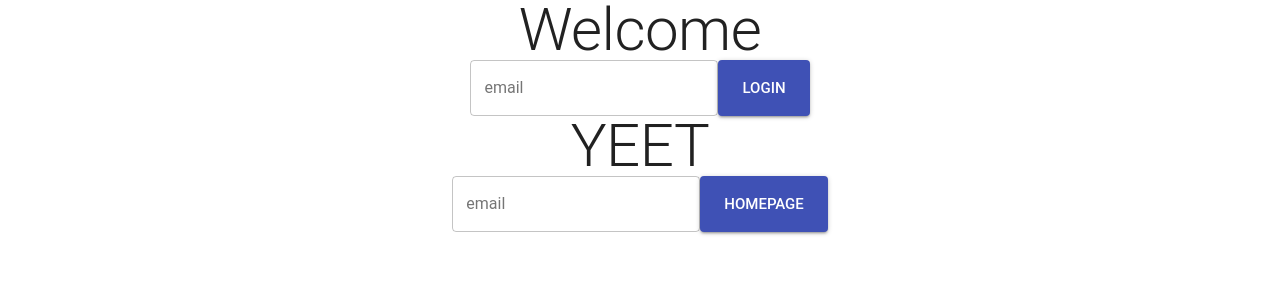
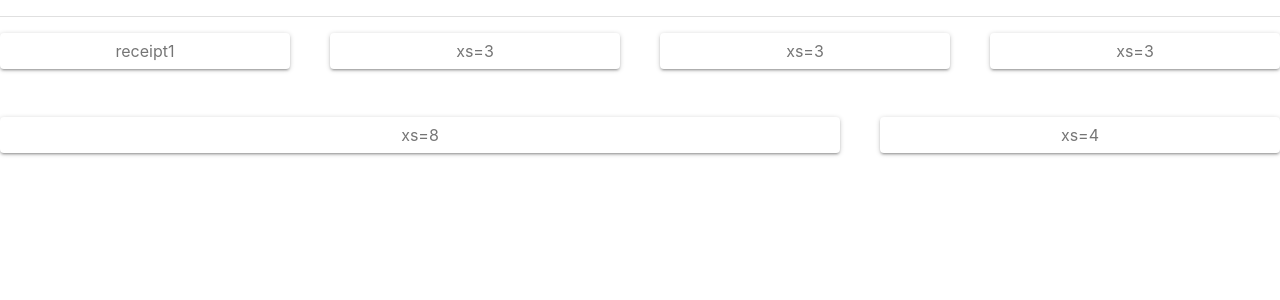
Before and after one commit to MakonnenMak/FooFighters, a React (Create React App) app in the folder frontend/: page / in a window 1280 px wide. Shown: the top 300 px of the page. Built offline with nearby package versions, Linux system fonts and the light colour scheme.

Commit message:
temporarily commented out button, added CSS grid to the homepage to make receipts easier to deal with

```diff
--- a/frontend/src/App.js
+++ b/frontend/src/App.js
@@ -7,7 +7,6 @@
   render() {
     return (
       <div className="App">
-        <Login />
         <Homepage />
       </div>
     );
--- a/frontend/src/homepage.js
+++ b/frontend/src/homepage.js
@@ -1,25 +1,87 @@
-import React, { Component } from 'react';
+// import React, { Component } from 'react';
+// import Typography from '@material-ui/core/Typography';
+// import TextField from '@material-ui/core/TextField';
+// import Button from '@material-ui/core/Button';
+
+// class Homepage extends Component {
+//   render() {
+//     return (
+//       <div>
+//         <Button
+//           variant="contained"
+//           color="primary"
+//           size="large"
+//           style={{height: 100}, {fontSize: '40px'}}
+//         >
+//         Create New Receipt
+//         </Button>
+//       </div>
+//     )
+//   }
+// }
+
+// export default Homepage;
+
+import React from 'react';
+import PropTypes from 'prop-types';
+import { withStyles } from '@material-ui/core/styles';
 import Typography from '@material-ui/core/Typography';
-import TextField from '@material-ui/core/TextField';
-import Button from '@material-ui/core/Button';
+import Paper from '@material-ui/core/Paper';
+import Divider from '@material-ui/core/Divider';
+import Grid from '@material-ui/core/Grid';
 
-class Homepage extends Component {
-  render() {
-    return (
-      <div>
-        <Typography component="h2" variant="h2">YEET</Typography>
-        <TextField label="email" variant="outlined"/>
-        <Button
-          variant="contained"
-          color="primary"
-          size="large"
-          style={{height: 56}}
-        >
-        Homepage
-        </Button>
+const styles = theme => ({
+  container: {
+    display: 'grid',
+    gridTemplateColumns: 'repeat(12, 1fr)',
+    gridGap: `${theme.spacing.unit * 5}px`,
+  },
+  paper: {
+    padding: theme.spacing.unit,
+    textAlign: 'center',
+    color: theme.palette.text.secondary,
+    whiteSpace: 'nowrap',
+    marginBottom: theme.spacing.unit,
+  },
+  divider: {
+    margin: `${theme.spacing.unit * 2}px 0`,
+  },
+});
+
+function CSSGrid(props) {
+  const { classes } = props;
+
+  return (
+
+    <div>
+        <Divider className={classes.divider} />
+
+      <div className={classes.container}>
+        <div style={{ gridColumnEnd: 'span 3' }}>
+          <Paper className={classes.paper}>receipt1</Paper>
+        </div>
+        <div style={{ gridColumnEnd: 'span 3' }}>
+          <Paper className={classes.paper}>xs=3</Paper>
+        </div>
+        <div style={{ gridColumnEnd: 'span 3' }}>
+          <Paper className={classes.paper}>xs=3</Paper>
+        </div>
+        <div style={{ gridColumnEnd: 'span 3' }}>
+          <Paper className={classes.paper}>xs=3</Paper>
+        </div>
+        <div style={{ gridColumnEnd: 'span 8' }}>
+          <Paper className={classes.paper}>xs=8</Paper>
+        </div>
+        <div style={{ gridColumnEnd: 'span 4' }}>
+          <Paper className={classes.paper}>xs=4</Paper>
+        </div>
       </div>
-    )
-  }
+    </div>
+  );
 }
 
-export default Homepage;
+CSSGrid.propTypes = {
+  classes: PropTypes.object.isRequired,
+};
+
+export default withStyles(styles)(CSSGrid);
```
